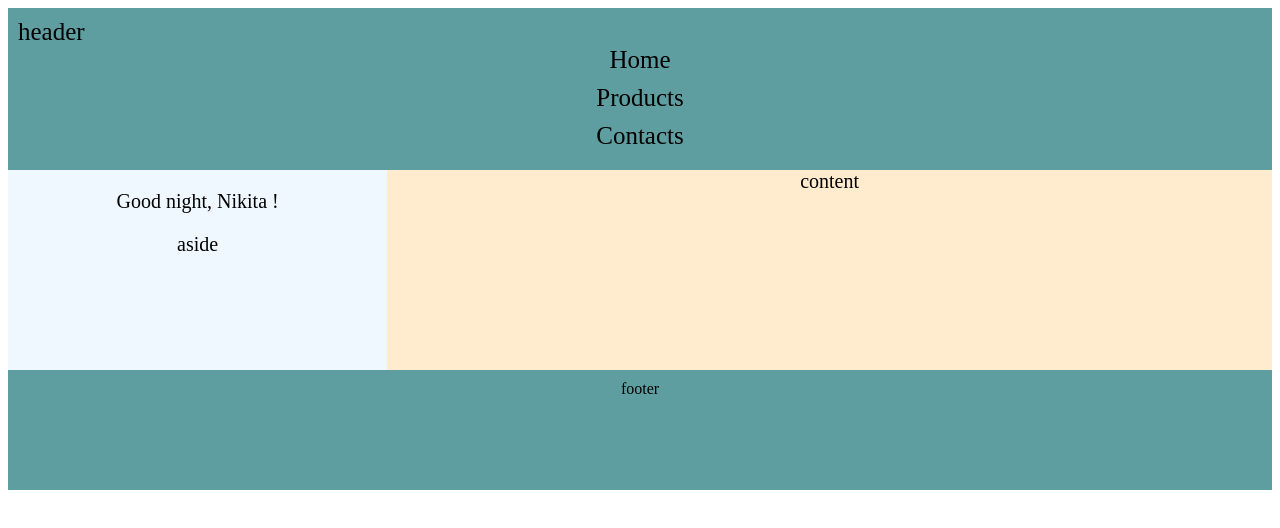
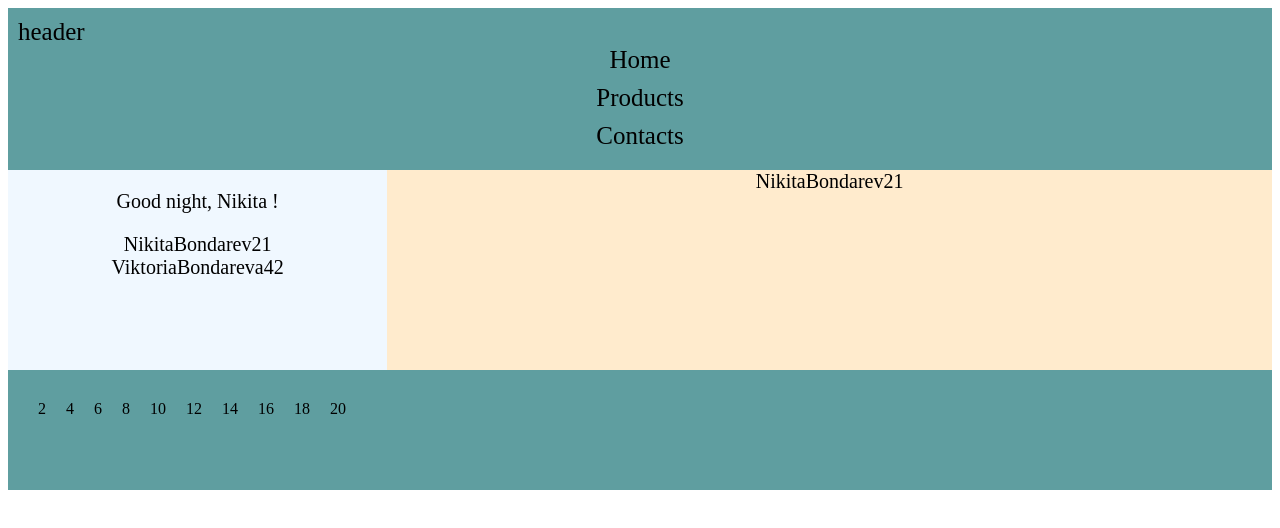
Before and after one commit to NikitaBondarevv/React-tasks, a React app: page / in a window 1280 px wide. Built offline with nearby package versions, Linux system fonts and the light colour scheme.

Commit message:
Upgrade src

```diff
--- a/src/footer/index.js
+++ b/src/footer/index.js
@@ -1,7 +1,34 @@
 import styles from './styles.css';
+
+const listNumbers = (from, to) => {
+  const list = [];
+
+  for (let i = from; i <= to; i++) {
+    list.push(i);
+  }
+
+  return list;
+};
+
+const ListOfNumbers = ({
+  from, to, odd, even
+}) => (
+  <ul className={styles.ul}>
+    {
+      even ? listNumbers(from, to)
+        .filter((number) => number % 2 === 0)
+        .map((number) => <li className={styles.li} key={number}>{number}</li>)
+        : odd ? listNumbers(from, to)
+          .filter((number) => number % 2 !== 0)
+          .map((number) => <li className={styles.li} key={number}>{number}</li>)
+          : listNumbers(from, to)
+            .map((number) => <li className={styles.li} key={number}>{number}</li>)
+    }
+  </ul>
+);
 
 export const Footer = () => (
   <footer className={styles.footer}>
-    footer
+    <ListOfNumbers from="1" to="20" even />
   </footer>
 );
--- a/src/footer/styles.css
+++ b/src/footer/styles.css
@@ -1,7 +1,17 @@
 .footer {
   background-color: cadetblue;
-  height: 100px;
+  min-height: 100px;
   font-size: 16px;
-  text-align: center;
   padding: 10px;
 }
+
+.ul {
+  list-style: none;
+  display: flex;
+  margin: 0;
+  padding: 10px;
+}
+
+.li {
+  padding: 10px;
+}
--- a/src/main/index.js
+++ b/src/main/index.js
@@ -23,14 +23,40 @@ const Greetings = ({ name }) => (
   </p>
 );
 
+const User = ({ name, surname, age }) => (
+  <div>
+    {name}
+    {surname}
+    {age}
+  </div>
+);
+
+const ListUsers = ({ user }) => (
+  <div>
+    {user.map((user, index) => <User key={index} name={user.name} surname={user.surname} age={user.age} />)}
+  </div>
+);
+
 export const Main = () => (
   <main className={styles.main}>
     <aside className={styles.aside}>
       <Greetings name="Nikita" />
-      aside
+      <ListUsers user={[
+        {
+          name: 'Nikita',
+          surname: 'Bondarev',
+          age: 21
+        },
+        {
+          name: 'Viktoria',
+          surname: 'Bondareva',
+          age: 42
+        }
+      ]}
+      />
     </aside>
     <div className={styles.content}>
-      content
+      <User name="Nikita" surname="Bondarev" age="21" />
     </div>
   </main>
 );
```
